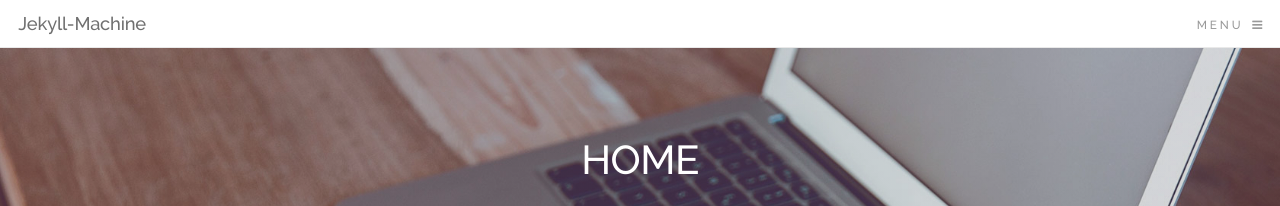
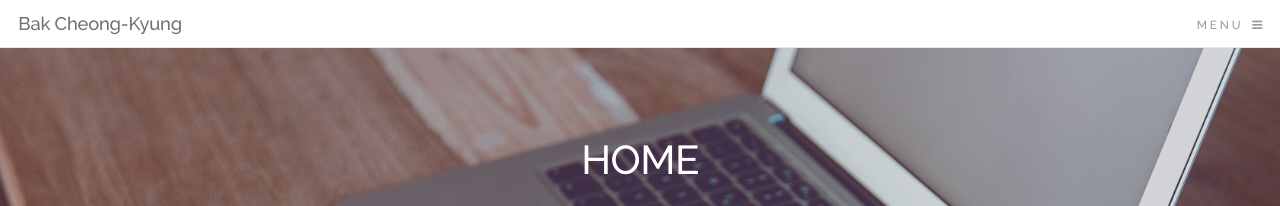
Before and after one commit to BAKCHEONGKYUNG/bakcheongkyung.github.io, a Jekyll site: the page built from index.html, in a window 1280 px wide. Shown: the top 206 px of the page. Built offline with Jekyll 4.4.1, drawn with Linux system fonts in a browser that asks for light colours; nearby versions of some CDN libraries; the list of posts is cut into pages by our own code.

Commit message:
Portfolio version-2 title change

```diff
--- a/_config.yml
+++ b/_config.yml
@@ -1,5 +1,5 @@
 # Site settings
-title: Jekyll-Machine
+title: Bak Cheong-Kyung
 anthor:
   name: Bakcheongkyung
   email: draw.ch.b@gmail.com
@@ -9,7 +9,7 @@ lang: zh-CN
 since: 2013
 beian: 粤ICP备xxxxxxx号
 rss: /feed.xml
-baseurl: '' # the subpath of your site, e.g. /blog/
+baseurl: # the subpath of your site, e.g. /blog/
 url: 'https://bakcheongkyung.github.io' # the base hostname & protocol for your site
 description: > # this means to ignore newlines until "baseurl:"
   This is a Responsive Theme for Jekyll.
```
